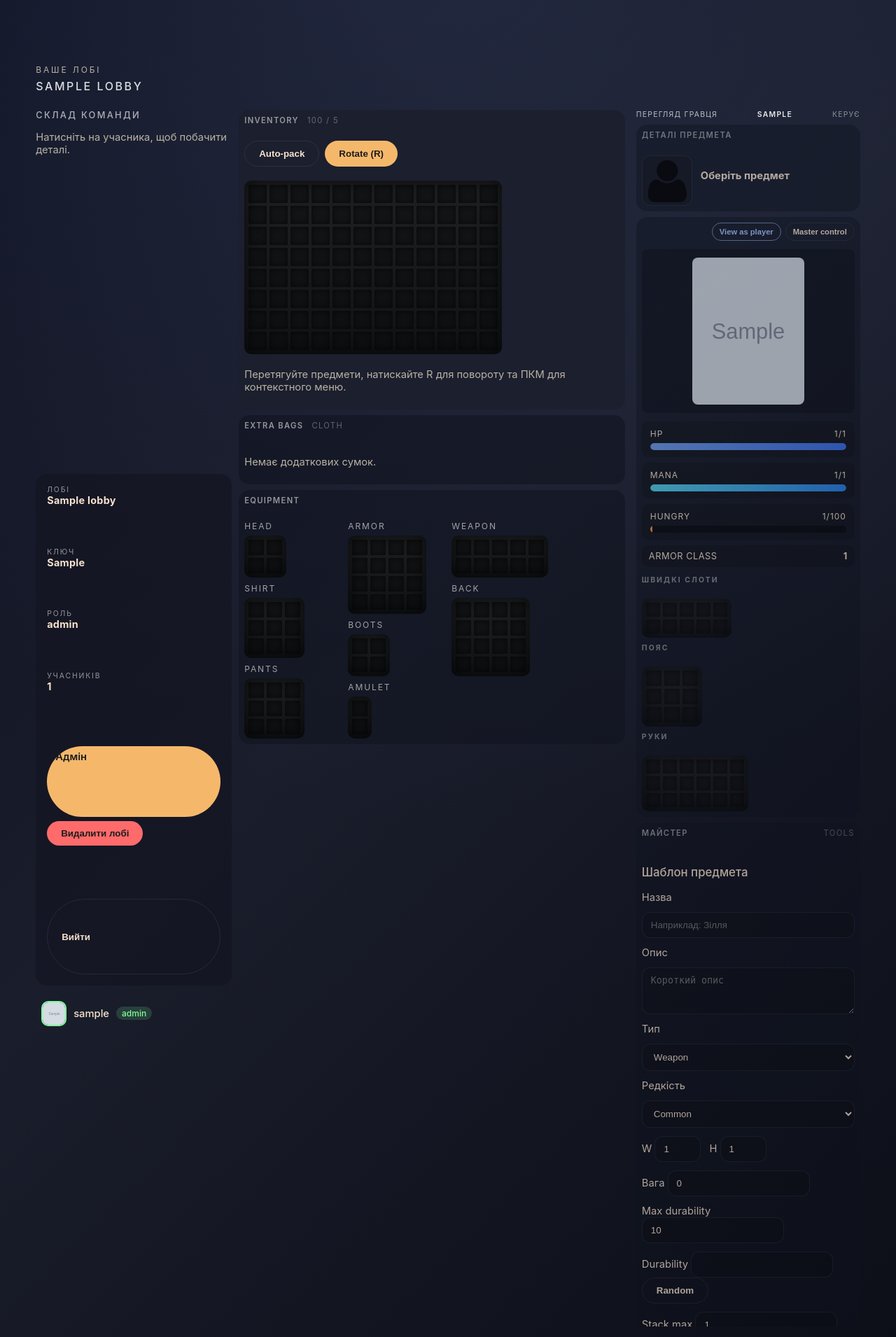
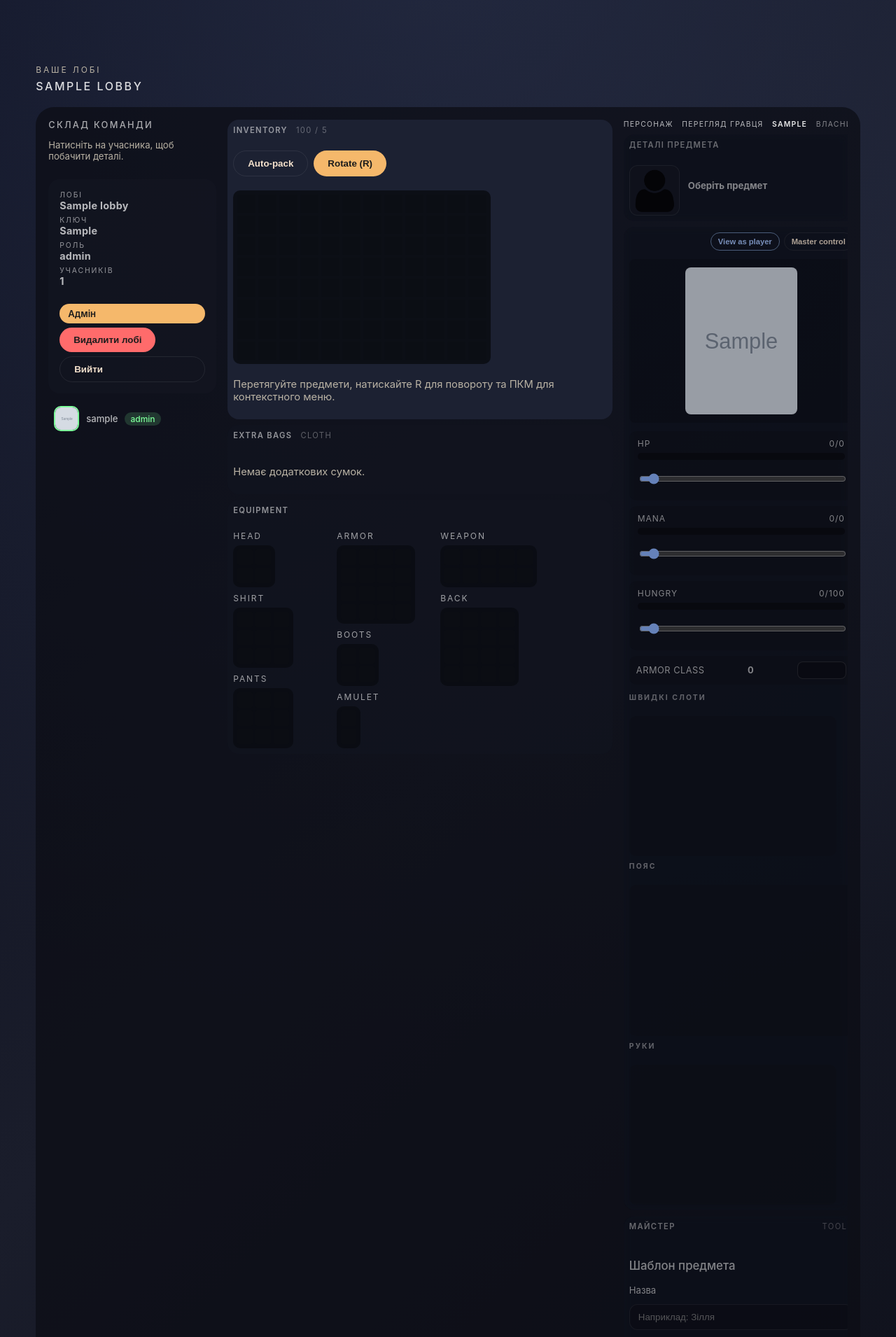
Before and after one commit to filonovnikita952-lang/testGAME, a Flask app: page /Lobby in a window 1280 px wide. Shown: the part 89-1999 px from the top of the page at 70% size. Run offline with Flask 3, Linux system fonts and the light colour scheme; the visitor is signed in with stand-in values (Sample User, id 1); tables that the repository leaves empty hold one stand-in row (values such as "Sample post"); grey boxes marked "Sample" are stand-in pictures.

Commit message:
Redesign lobby workspace and fix item issuing

```diff
--- a/app.py
+++ b/app.py
@@ -11,7 +11,7 @@ from typing import Optional
 from flask import Flask, flash, jsonify, redirect, render_template, request, session, url_for
 from flask_sqlalchemy import SQLAlchemy
 from sqlalchemy import inspect, text
-from sqlalchemy.exc import IntegrityError
+from sqlalchemy.exc import IntegrityError, SQLAlchemyError
 from werkzeug.utils import secure_filename
 
 app = Flask(__name__)
@@ -1818,24 +1818,36 @@ def create_item_template():
     db.session.flush()
 
     issued_instance_id = None
+    container_id = 'inv_main'
     if issue_to:
         recipient_membership = LobbyMember.query.filter_by(
             lobby_id=lobby_id,
             user_id=issue_to,
         ).first()
         if not recipient_membership:
+            if inventory_logger.handlers:
+                inventory_logger.error('Item template issue failed: target user %s not in lobby %s', issue_to, lobby_id)
             db.session.rollback()
             return jsonify({'error': 'invalid_recipient'}), 400
+        if not container_size(container_id):
+            if inventory_logger.handlers:
+                inventory_logger.error('Item template issue failed: invalid container %s', container_id)
+            db.session.rollback()
+            return jsonify({'error': 'invalid_container'}), 400
         temp_instance = ItemInstance(
             owner_id=issue_to,
             definition=definition,
         )
-        target_pos = auto_place_item(temp_instance, 'inv_main')
+        target_pos = auto_place_item(temp_instance, container_id)
         if not target_pos:
+            if inventory_logger.handlers:
+                inventory_logger.error('Item template issue failed: no space for user %s', issue_to)
             db.session.rollback()
-            return jsonify({'error': 'no_space'}), 409
+            return jsonify({'error': 'no_space'}), 400
         if stackable_type(definition):
             if issue_amount > normalized_max_amount(definition):
+                if inventory_logger.handlers:
+                    inventory_logger.error('Item template issue failed: amount %s exceeds max for template %s', issue_amount, definition.id)
                 db.session.rollback()
                 return jsonify({'error': 'invalid_amount'}), 400
             resolved_amount = normalize_stack_amount(definition, issue_amount)
@@ -1849,7 +1861,7 @@ def create_item_template():
         new_instance = ItemInstance(
             owner_id=issue_to,
             template_id=definition.id,
-            container_i='inv_main',
+            container_i=container_id,
             pos_x=target_pos[0],
             pos_y=target_pos[1],
             rotated=target_pos[2],
@@ -1860,7 +1872,13 @@ def create_item_template():
         db.session.flush()
         issued_instance_id = new_instance.id
 
-    db.session.commit()
+    try:
+        db.session.commit()
+    except SQLAlchemyError as exc:
+        db.session.rollback()
+        if inventory_logger.handlers:
+            inventory_logger.error('Item template create failed: %s', exc)
+        return jsonify({'error': 'db_error'}), 500
     return jsonify({'status': 'ok', 'template_id': definition.id, 'instance_id': issued_instance_id})
 
 
@@ -1880,26 +1898,42 @@ def issue_item_by_id():
 
     definition = ItemDefinition.query.get(template_id)
     if not definition:
+        if inventory_logger.handlers:
+            inventory_logger.error('Issue by ID failed: template %s not found', template_id)
         return jsonify({'error': 'not_found'}), 404
+    target_user = User.query.get(target_user_id)
+    if not target_user:
+        if inventory_logger.handlers:
+            inventory_logger.error('Issue by ID failed: target user %s not found', target_user_id)
+        return jsonify({'error': 'invalid_recipient'}), 400
     target_membership = LobbyMember.query.filter_by(
         lobby_id=lobby_id,
         user_id=target_user_id,
     ).first()
     if not target_membership:
+        if inventory_logger.handlers:
+            inventory_logger.error('Issue by ID failed: target user %s not in lobby %s', target_user_id, lobby_id)
         return jsonify({'error': 'invalid_recipient'}), 400
     max_amount = normalized_max_amount(definition)
     if amount > max_amount:
+        if inventory_logger.handlers:
+            inventory_logger.error('Issue by ID failed: amount %s exceeds max for template %s', amount, definition.id)
         return jsonify({'error': 'invalid_amount'}), 400
     amount = normalize_stack_amount(definition, amount)
+    container_id = 'inv_main'
+    if not container_size(container_id):
+        if inventory_logger.handlers:
+            inventory_logger.error('Issue by ID failed: invalid container %s', container_id)
+        return jsonify({'error': 'invalid_container'}), 400
     temp_instance = ItemInstance(
         owner_id=target_user_id,
         definition=definition,
     )
-    target_pos = auto_place_item(temp_instance, 'inv_main')
+    target_pos = auto_place_item(temp_instance, container_id)
     if not target_pos:
         if inventory_logger.handlers:
             inventory_logger.error('Issue by ID failed: no space for user %s', target_user_id)
-        return jsonify({'error': 'no_space'}), 409
+        return jsonify({'error': 'no_space'}), 400
 
     resolved_durability = resolve_durability_value(
         definition,
@@ -1909,7 +1943,7 @@ def issue_item_by_id():
     new_instance = ItemInstance(
         owner_id=target_user_id,
         template_id=definition.id,
-        container_i='inv_main',
+        container_i=container_id,
         pos_x=target_pos[0],
         pos_y=target_pos[1],
         rotated=target_pos[2],
@@ -1917,7 +1951,13 @@ def issue_item_by_id():
         amount=amount,
     )
     db.session.add(new_instance)
-    db.session.commit()
+    try:
+        db.session.commit()
+    except SQLAlchemyError as exc:
+        db.session.rollback()
+        if inventory_logger.handlers:
+            inventory_logger.error('Issue by ID failed: %s', exc)
+        return jsonify({'error': 'db_error'}), 500
     return jsonify({'status': 'ok', 'instance_id': new_instance.id})
 
 
--- a/static/inventory.js
+++ b/static/inventory.js
@@ -1332,7 +1332,7 @@
         const controller = new LobbyInventory(root);
         root.querySelectorAll('[data-master-create]').forEach((form) => {
             const lobbyId = root.dataset.lobbyId;
-            const issueButton = form.querySelector('button');
+            const issueButton = form.querySelector('button:not([data-random-durability])');
             const randomButton = form.querySelector('[data-random-durability]');
             const durabilityInput = form.querySelector('input[id^="item_durability_current_"]');
             const randomInput = form.querySelector('input[id^="item_random_durability_"]');
@@ -1403,7 +1403,7 @@
 
         root.querySelectorAll('[data-master-issue]').forEach((form) => {
             const lobbyId = root.dataset.lobbyId;
-            const button = form.querySelector('button');
+            const button = form.querySelector('button:not([data-random-durability])');
             const randomButton = form.querySelector('[data-random-durability]');
             const durabilityInput = form.querySelector('input[id^="issue_durability_current_"]');
             const randomInput = form.querySelector('input[id^="issue_random_durability_"]');
--- a/static/style.css
+++ b/static/style.css
@@ -750,8 +750,20 @@ textarea {
 
 .lobby-room {
     display: grid;
+    gap: 12px;
+}
+
+.workspace {
+    width: 100%;
+    max-width: 1340px;
+    margin: 0 auto;
+    min-height: calc(100vh - 200px);
+    padding: 18px;
+    border-radius: 26px;
+    background: rgba(12, 14, 22, 0.75);
+    display: flex;
+    flex-direction: column;
     gap: 16px;
-    min-height: calc(100vh - 220px);
 }
 
 .lobby-room__header {
@@ -800,14 +812,19 @@ textarea {
 
 .lobby-room__grid {
     display: grid;
-    grid-template-columns: minmax(220px, 280px) minmax(0, 1fr);
-    gap: 10px;
-    align-items: stretch;
+    grid-template-columns: minmax(210px, 240px) minmax(0, 1fr) minmax(260px, 320px);
+    gap: 16px;
+    align-items: start;
+    min-height: 100%;
 }
 
 .lobby-roster {
     display: grid;
-    gap: 16px;
+    gap: 12px;
+    grid-template-rows: auto auto 1fr;
+    min-height: 0;
+    font-size: 0.82rem;
+    color: rgba(255, 255, 255, 0.7);
 }
 
 .lobby-roster__header h3 {
@@ -817,6 +834,9 @@ textarea {
 .lobby-roster__list {
     display: grid;
     gap: 6px;
+    overflow: auto;
+    min-height: 0;
+    padding-right: 4px;
 }
 
 .lobby-info {
@@ -878,8 +898,7 @@ textarea {
 }
 
 .roster-card.is-selected > .roster-card__summary {
-    background: rgba(180, 152, 96, 0.14);
-    box-shadow: 0 0 0 1px rgba(180, 152, 96, 0.2);
+    background: rgba(180, 152, 96, 0.18);
 }
 
 .roster-card__actions {
@@ -892,13 +911,20 @@ textarea {
     margin-top: 4px;
 }
 
-.lobby-room__workspace {
-    padding: 0;
-    display: flex;
-    align-items: stretch;
-    border-radius: 0;
-    background: transparent;
-    box-shadow: none;
+.lobby-room__center {
+    min-height: 0;
+    overflow: auto;
+    display: grid;
+    align-content: start;
+}
+
+.lobby-room__sidebar {
+    min-height: 0;
+    overflow: auto;
+    display: grid;
+    gap: 10px;
+    font-size: 0.82rem;
+    color: rgba(255, 255, 255, 0.7);
 }
 
 .member-status {
@@ -1014,11 +1040,15 @@ textarea {
 .page--lobby .inventory--embedded {
     display: block;
     grid-template-columns: 1fr;
-    height: auto;
+    height: 100%;
 }
 
 .page--lobby .inventory--embedded > * {
-    height: auto;
+    height: 100%;
+}
+
+.lobby-room__center .inventory--embedded {
+    height: 100%;
 }
 
 .inventory--embedded > * {
@@ -1080,15 +1110,15 @@ textarea {
 .inventory--embedded .tetris-grid {
     gap: 4px;
     padding: 6px;
-    background: linear-gradient(180deg, rgba(30, 32, 34, 0.98), rgba(16, 18, 20, 0.98));
-    border-color: rgba(255, 255, 255, 0.18);
-    box-shadow: inset 0 0 32px rgba(0, 0, 0, 0.7);
+    background: rgba(10, 12, 18, 0.85);
+    border-color: transparent;
+    box-shadow: none;
 }
 
 .inventory--embedded .tetris-cell {
-    border-color: rgba(255, 255, 255, 0.16);
-    background: rgba(12, 12, 14, 0.55);
-    box-shadow: inset 0 0 8px rgba(0, 0, 0, 0.6);
+    border-color: transparent;
+    background: rgba(12, 14, 20, 0.7);
+    box-shadow: none;
 }
 
 .inventory-panel,
@@ -1114,7 +1144,7 @@ textarea {
 }
 
 .page--lobby .inventory-grid-panel.panel-main {
-    background: rgba(28, 32, 46, 0.9);
+    background: rgba(30, 34, 52, 0.95);
 }
 
 .page--lobby .panel-secondary {
@@ -1134,8 +1164,8 @@ textarea {
 
 .lobby-inventory-layout {
     display: grid;
-    grid-template-columns: minmax(0, 1fr) minmax(260px, 320px);
-    gap: 16px;
+    grid-template-columns: minmax(0, 1fr);
+    gap: 12px;
     align-items: start;
 }
 
--- a/templates/Lobby.html
+++ b/templates/Lobby.html
@@ -52,6 +52,7 @@
                     </div>
                 </header>
 
+                <div class="lobby-room__surface workspace">
                     <div class="lobby-room__grid">
                         <aside class="lobby-roster">
                         <div class="lobby-roster__header">
@@ -146,7 +147,7 @@
                         </div>
                     </aside>
 
-                    <div class="lobby-room__workspace" aria-label="Поле для роботи">
+                    <div class="lobby-room__center" aria-label="Поле для роботи">
                         <section
                             class="inventory inventory--embedded"
                             data-inventory-root
@@ -226,6 +227,11 @@
                                     </div>
                                 </section>
 
+                            </div>
+                        </section>
+                    </div>
+
+                    <aside class="lobby-room__sidebar">
                             <section class="lobby-inventory__equipment">
                                 <div class="viewing-banner">
                                     <span class="viewing-banner__label viewing-banner__label--player">Персонаж</span>
@@ -451,8 +457,8 @@
                                     </div>
                                 {% endif %}
                             </section>
+                    </aside>
                 </div>
-                        </section>
 
                     <div class="context-menu" id="context-menu" aria-hidden="true">
                             <div class="context-menu__header">
```
Lines whose indentation alone changed are shown as unchanged.
